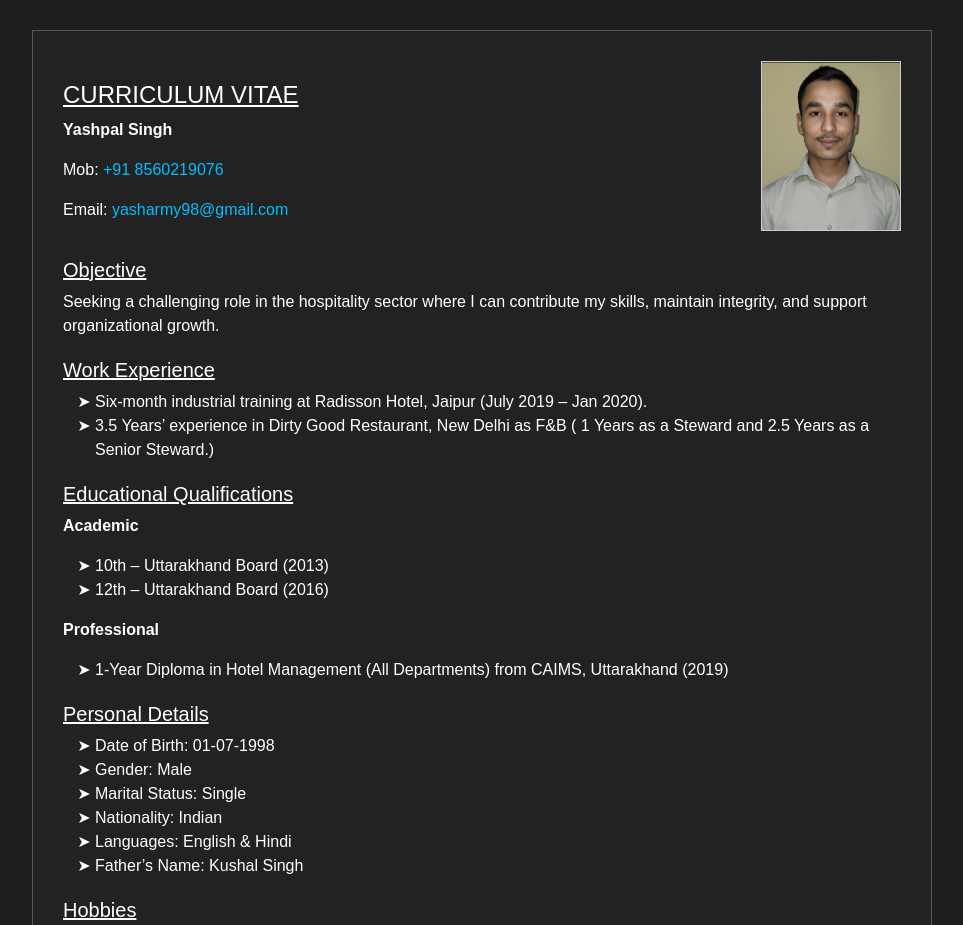
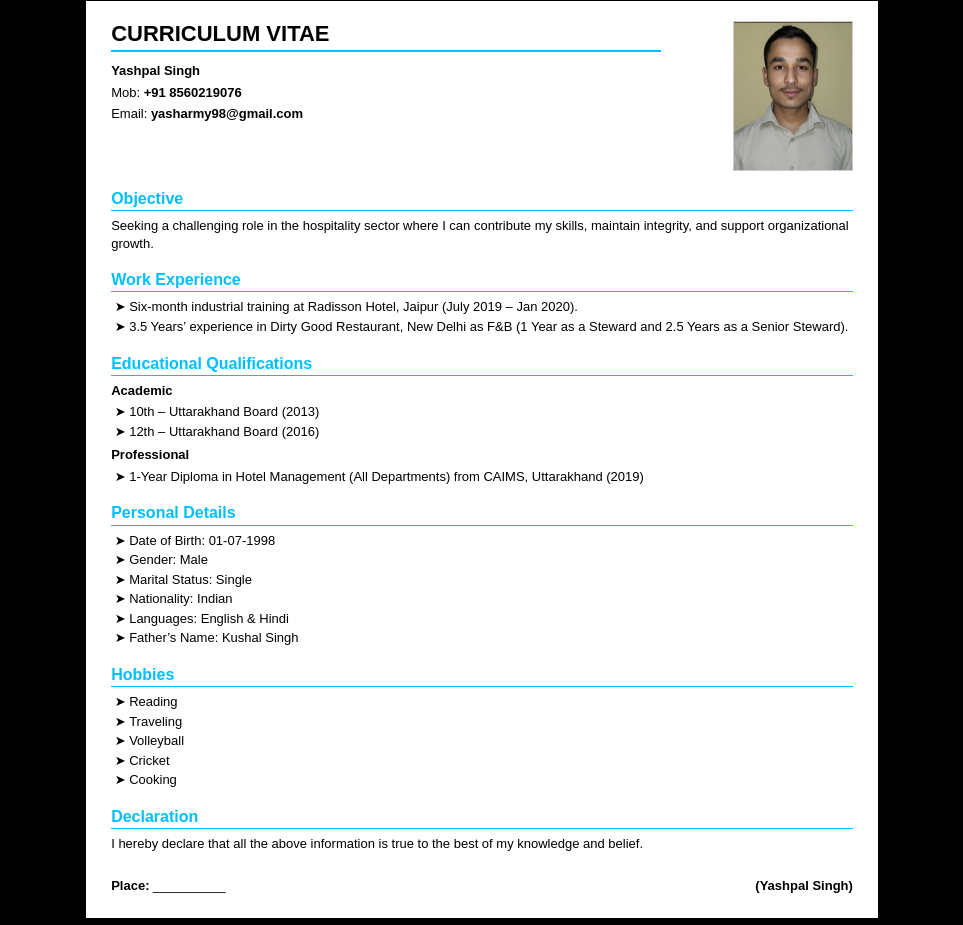
Before and after one commit to Ashish-Mantrin/yashpal, a plain HTML site: page index.html in a window 1280 px wide. Shown: the top 925 px of the page, without its empty margins (158-1121 px from the left). Drawn offline with nearby package versions, Linux system fonts and the light colour scheme.

Commit message:
Add files via upload

```diff
--- a/index.html
+++ b/index.html
@@ -8,46 +8,85 @@
     <link href="https://cdn.jsdelivr.net/npm/bootstrap@5.3.2/dist/css/bootstrap.min.css" rel="stylesheet">
 
     <style>
+        @page {
+            size: A4;
+            margin: 15mm;
+        }
+
         body {
-            background-color: #1e1e1e;
-            color: #ffffff;
+            background-color: #000000;
+            color: #000000;
             font-family: Arial, sans-serif;
+            font-size: 13px;
+            line-height: 1.35;
         }
+
         .resume {
-            border: 1px solid #555;
-            padding: 30px;
-            margin: 30px auto;
-            max-width: 900px;
-            background-color: #222;
+            border: 1px solid #000000;
+            padding: 20px 25px;
+            margin: auto;
+            max-width: 210mm;
+            background-color: #ffffff;
         }
-        h4, h5 {
-            color: #ffffff;
-            text-decoration: underline;
-            margin-top: 20px;
+
+        /* Main Heading */
+        h4 {
+            font-size: 22px;
+            font-weight: 700;
+            text-transform: uppercase;
+            border-bottom: 2px solid #00bfff;
+            padding-bottom: 3px;
+            margin-bottom: 10px;
         }
+
+        /* Section Headings */
+        h5 {
+            font-size: 16px;
+            font-weight: 600;
+            color: #00bfff;
+            margin-top: 18px;
+            margin-bottom: 6px;
+            border-bottom: 1px solid #00bfff;
+            padding-bottom: 2px;
+        }
+
+        p {
+            margin-bottom: 4px;
+        }
+
+        ul {
+            margin-bottom: 6px;
+            padding-left: 18px;
+            list-style-type: "➤ ";
+        }
+
+        li {
+            margin-bottom: 2px;
+        }
+
         .highlight {
-            color: #00bfff;
+            color: #000000;
+            font-weight: 600;
         }
+
         .photo {
-            width: 140px;
-            height: 170px;
+            width: 120px;
+            height: 150px;
             object-fit: cover;
             border: 1px solid #ccc;
         }
-        ul {
-            list-style-type: "➤ ";
-        }
+
         .footer-text {
-            margin-top: 20px;
+            margin-top: 6px;
         }
     </style>
 </head>
 <body>
 
-<div class="resume">
+<div class="resume container-fluid">
     <div class="row">
         <div class="col-md-9">
-            <h4>CURRICULUM VITAE</h4>
+            <h4>Curriculum Vitae</h4>
             <p><strong>Yashpal Singh</strong></p>
             <p>Mob: <span class="highlight">+91 8560219076</span></p>
             <p>Email: <span class="highlight">yasharmy98@gmail.com</span></p>
@@ -66,7 +105,7 @@
     <h5>Work Experience</h5>
     <ul>
         <li>Six-month industrial training at Radisson Hotel, Jaipur (July 2019 – Jan 2020).</li>
-        <li>3.5 Years’ experience in Dirty Good Restaurant, New Delhi as F&B ( 1 Years as a Steward and 2.5 Years as a Senior Steward.)</li>
+        <li>3.5 Years’ experience in Dirty Good Restaurant, New Delhi as F&B (1 Year as a Steward and 2.5 Years as a Senior Steward).</li>
     </ul>
 
     <h5>Educational Qualifications</h5>
@@ -91,7 +130,6 @@
         <li>Father’s Name: Kushal Singh</li>
     </ul>
 
-    <!-- HOBBIES SECTION -->
     <h5>Hobbies</h5>
     <ul>
         <li>Reading</li>
@@ -101,7 +139,6 @@
         <li>Cooking</li>
     </ul>
 
-    <!-- DECLARATION SECTION -->
     <h5>Declaration</h5>
     <p class="footer-text">
         I hereby declare that all the above information is true to the best of my knowledge and belief.
```
